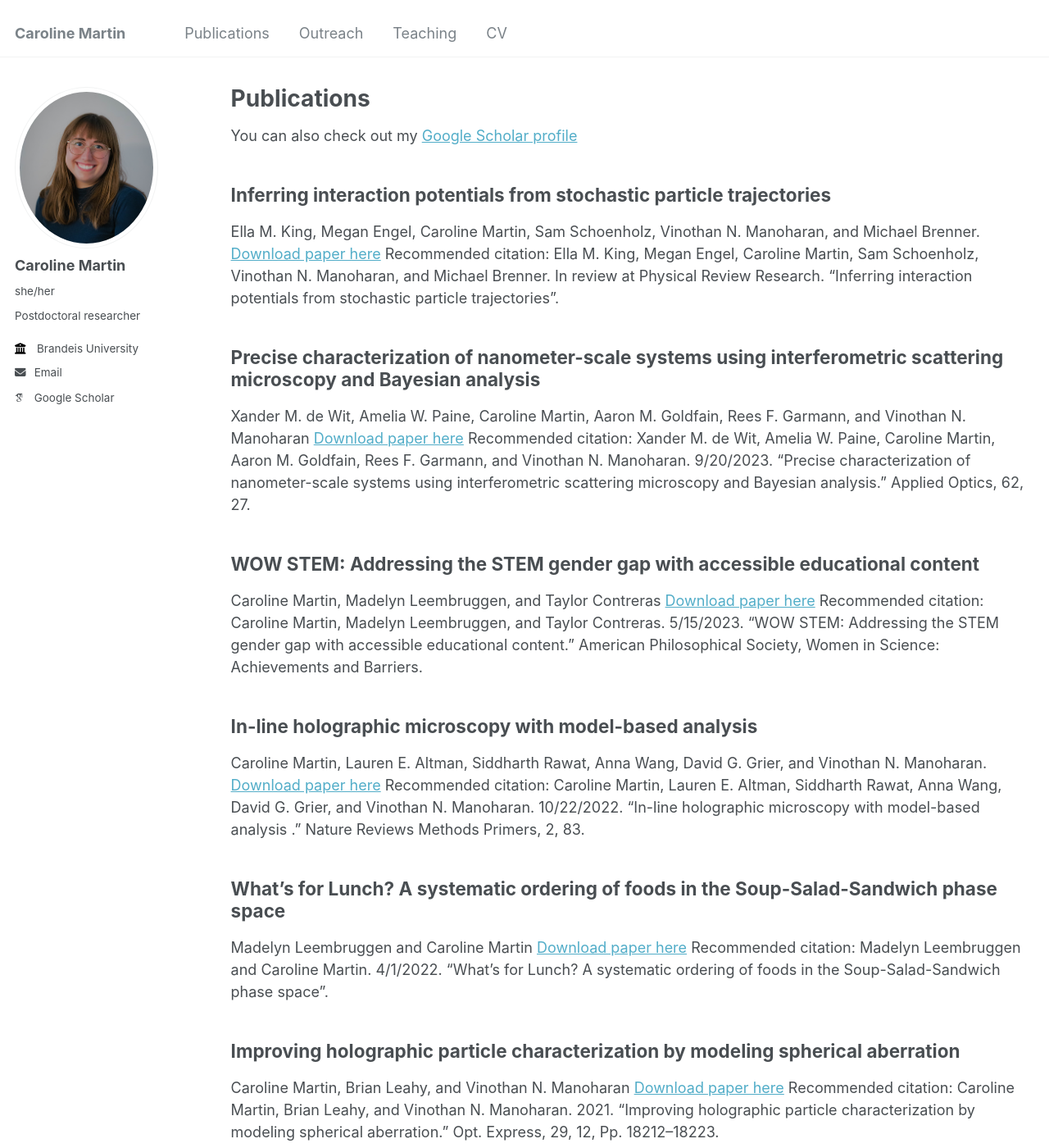
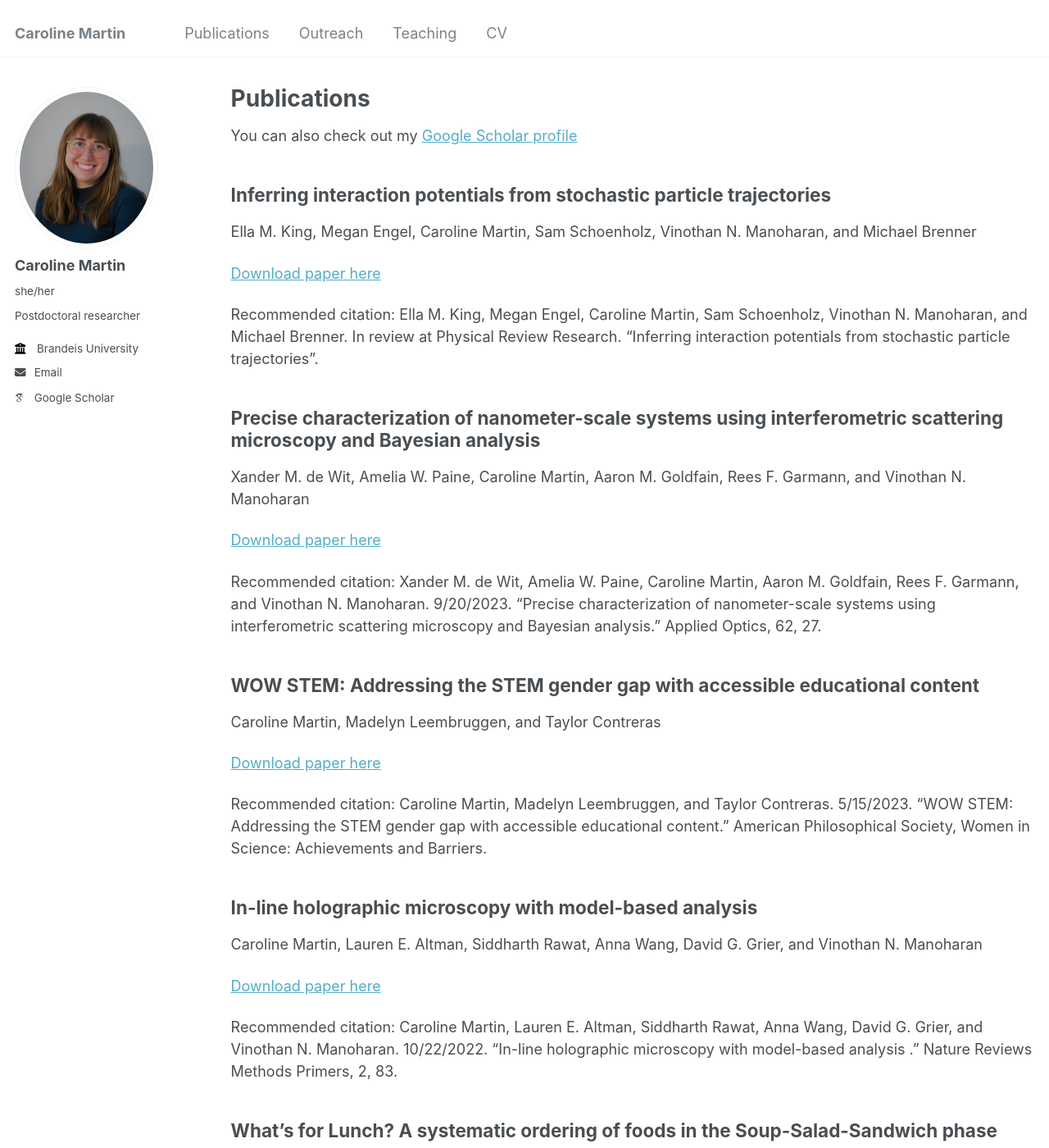
Before and after one commit to carolinesmartin/carolinesmartin, a Jekyll site: the page built from _pages/publications.md, in a window 1280 px wide and 1400 px high. Shown: the whole window at 82% size. Built offline with Jekyll 4.4.1, drawn with Linux system fonts in a browser that asks for light colours; some web fonts are replaced; some of the changed text lies outside the part shown.

```diff
--- a/_pages/publications.md
+++ b/_pages/publications.md
@@ -9,41 +9,72 @@ author_profile: true
 You can also check out my [Google Scholar profile](https://scholar.google.com/citations?user=su9_FyYAAAAJ&hl=en)
 
 ## Inferring interaction potentials from stochastic particle trajectories
-Ella M. King, Megan Engel, Caroline Martin, Sam Schoenholz, Vinothan N. Manoharan, and Michael Brenner.
+
+Ella M. King, Megan Engel, Caroline Martin, Sam Schoenholz, Vinothan N. Manoharan, and Michael Brenner
+
 [Download paper here](http://carolinesmartin.github.io/files/inferring-potentials.pdf)
+
 Recommended citation: Ella M. King, Megan Engel, Caroline Martin, Sam Schoenholz, Vinothan N. Manoharan, and Michael Brenner.  In review at Physical Review Research. “Inferring interaction potentials from stochastic particle trajectories”.
 
+
 ## Precise characterization of nanometer-scale systems using interferometric scattering microscopy and Bayesian analysis
+
 Xander M. de Wit, Amelia W. Paine, Caroline Martin, Aaron M. Goldfain, Rees F. Garmann, and Vinothan N. Manoharan
+
 [Download paper here](http://carolinesmartin.github.io/files/iscat.pdf)
+
 Recommended citation: Xander M. de Wit, Amelia W. Paine, Caroline Martin, Aaron M. Goldfain, Rees F. Garmann, and Vinothan N. Manoharan. 9/20/2023. “Precise characterization of nanometer-scale systems using interferometric scattering microscopy and Bayesian analysis.” Applied Optics, 62, 27.
 
+
 ## WOW STEM: Addressing the STEM gender gap with accessible educational content
+
 Caroline Martin, Madelyn Leembruggen, and Taylor Contreras
+
 [Download paper here](http://carolinesmartin.github.io/files/wow-stem.pdf)
+
 Recommended citation: Caroline Martin, Madelyn Leembruggen, and Taylor Contreras. 5/15/2023. “WOW STEM: Addressing the STEM gender gap with accessible educational content.” American Philosophical Society, Women in Science: Achievements and Barriers.
 
+
 ## In-line holographic microscopy with model-based analysis
-Caroline Martin, Lauren E. Altman, Siddharth Rawat, Anna Wang, David G. Grier, and Vinothan N. Manoharan.
+
+Caroline Martin, Lauren E. Altman, Siddharth Rawat, Anna Wang, David G. Grier, and Vinothan N. Manoharan
+
 [Download paper here](http://carolinesmartin.github.io/files/in-line-holographic-microscopy.pdf)
+
 Recommended citation: Caroline Martin, Lauren E. Altman, Siddharth Rawat, Anna Wang, David G. Grier, and Vinothan N. Manoharan. 10/22/2022. “In-line holographic microscopy with model-based analysis .” Nature Reviews Methods Primers, 2, 83.
 
+
 ## What’s for Lunch? A systematic ordering of foods in the Soup-Salad-Sandwich phase space
+
 Madelyn Leembruggen and Caroline Martin
+
 [Download paper here](http://carolinesmartin.github.io/files/whats-for-lunch.pdf)
+
 Recommended citation: Madelyn Leembruggen and Caroline Martin. 4/1/2022. “What’s for Lunch? A systematic ordering of foods in the Soup-Salad-Sandwich phase space”.
 
+
 ## Improving holographic particle characterization by modeling spherical aberration
+
 Caroline Martin, Brian Leahy, and Vinothan N. Manoharan
+
 [Download paper here](http://carolinesmartin.github.io/files/spherical-aberration.pdf)
+
 Recommended citation: Caroline Martin, Brian Leahy, and Vinothan N. Manoharan. 2021. “Improving holographic particle characterization by modeling spherical aberration.” Opt. Express, 29, 12, Pp. 18212–18223.
 
+
 ## Large depth-of-field tracking of colloidal spheres in holographic microscopy by modeling the objective lens
-Brian Leahy, Ronald Alexander, Caroline Martin, Solomon Barkley, and Vinothan Manoharan.
+
+Brian Leahy, Ronald Alexander, Caroline Martin, Solomon Barkley, and Vinothan Manoharan
+
 [Download paper here](http://carolinesmartin.github.io/files/modelling-objective.pdf)
+
 Recommended citation: Brian Leahy, Ronald Alexander, Caroline Martin, Solomon Barkley, and Vinothan Manoharan. 1/2020. “Large depth-of-field tracking of colloidal spheres in holographic microscopy by modeling the objective lens.” Optics Express, 28, 2, Pp. 1061-1075.
 
+
 ## Application of Bayesian Inference to Analysis of Dynamic Light Scattering Data to Determine Particle Size Distributions
+
 Caroline Martin
+
 [Download paper here](http://carolinesmartin.github.io/files/bayesian-dls.pdf)
+
 Recommended citation: Caroline Martin. 6/5/2018. “Application of Bayesian Inference to Analysis of Dynamic Light Scattering Data to Determine Particle Size Distributions.” Wellesley College Department of Physics.
```
